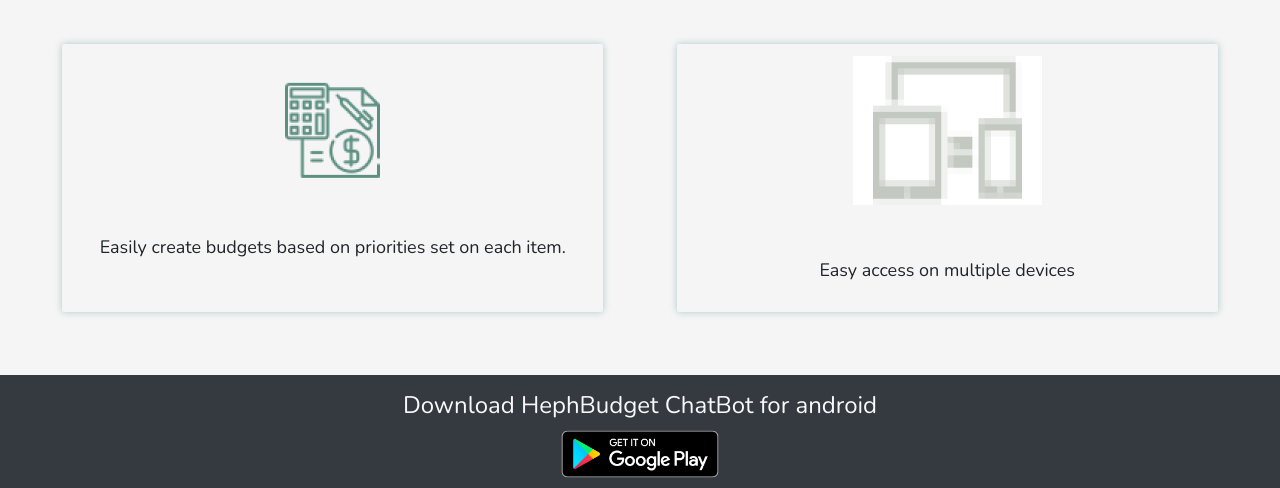
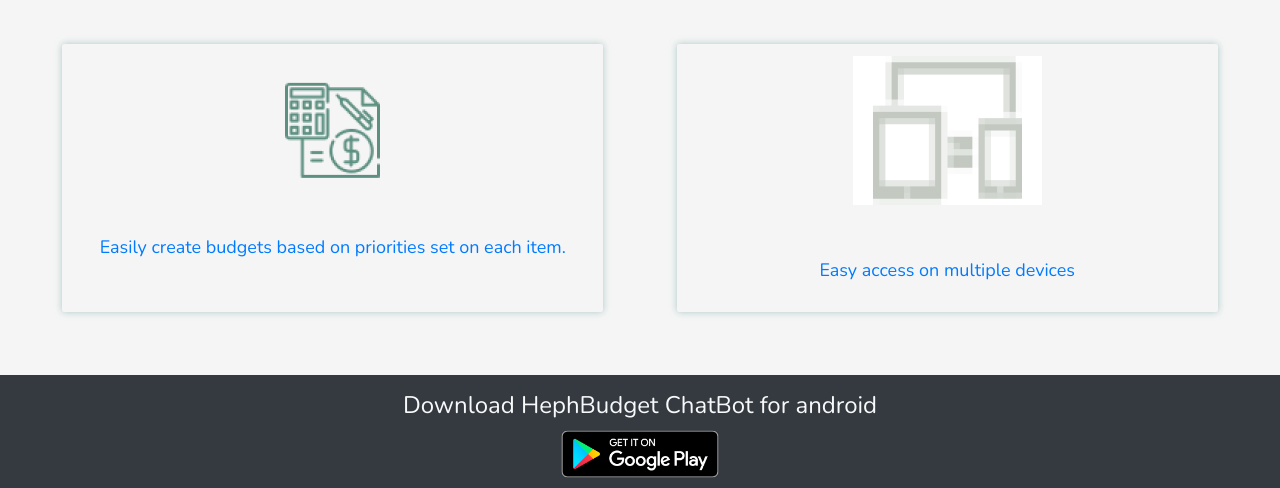
Before and after one commit to hngi/Hephaestus-Budget, a PHP site: page / in a window 1280 px wide. Shown: the part 564-1052 px from the top of the page. Run offline with PHP 8.4, Linux system fonts and the light colour scheme.

Commit message:
Update index.php

```diff
--- a/index.php
+++ b/index.php
@@ -66,13 +66,13 @@ if (isset($_SESSION['user'])) {
     <div class="features-row">
       <div class="inner-feature">
         <img src="assets/images/calc.png" />
-        <p>
-          Easily create budgets based on priorities set on each item.
+        <p class="color">
+          <a href="https://hephbudget.herokuapp.com/home.php" target="_blank"> Easily create budgets based on priorities set on each item.</a>
         </p>
       </div>
       <div class="inner-feature">
         <img src="assets/images/mobile.png" />
-        <p>Easy access on multiple devices</p>
+        <p class="color"><a href="https://medium.com/@faitygal/hephas-budget-tracker-easy-access-on-multiple-devices-e81595913156"> Easy access on multiple devices</a></p>
       </div>
     </div>
   </div>
```
